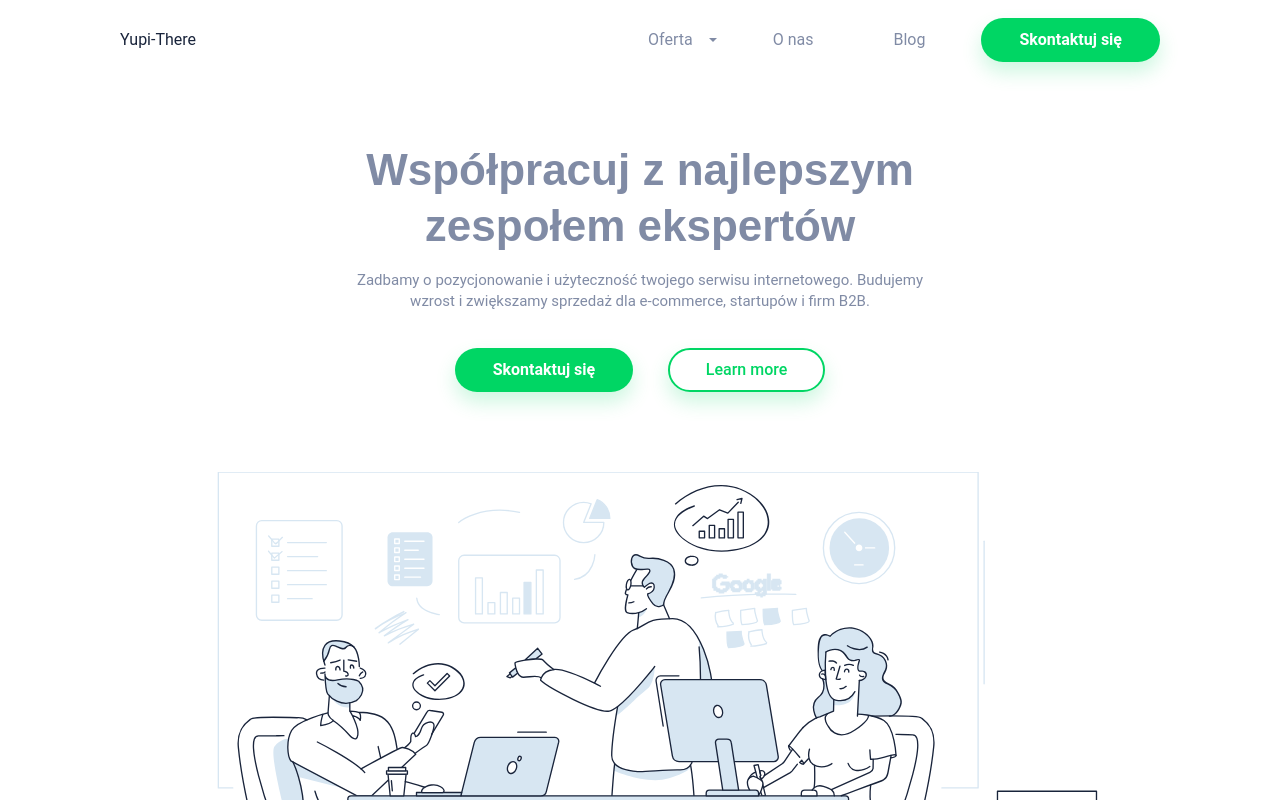
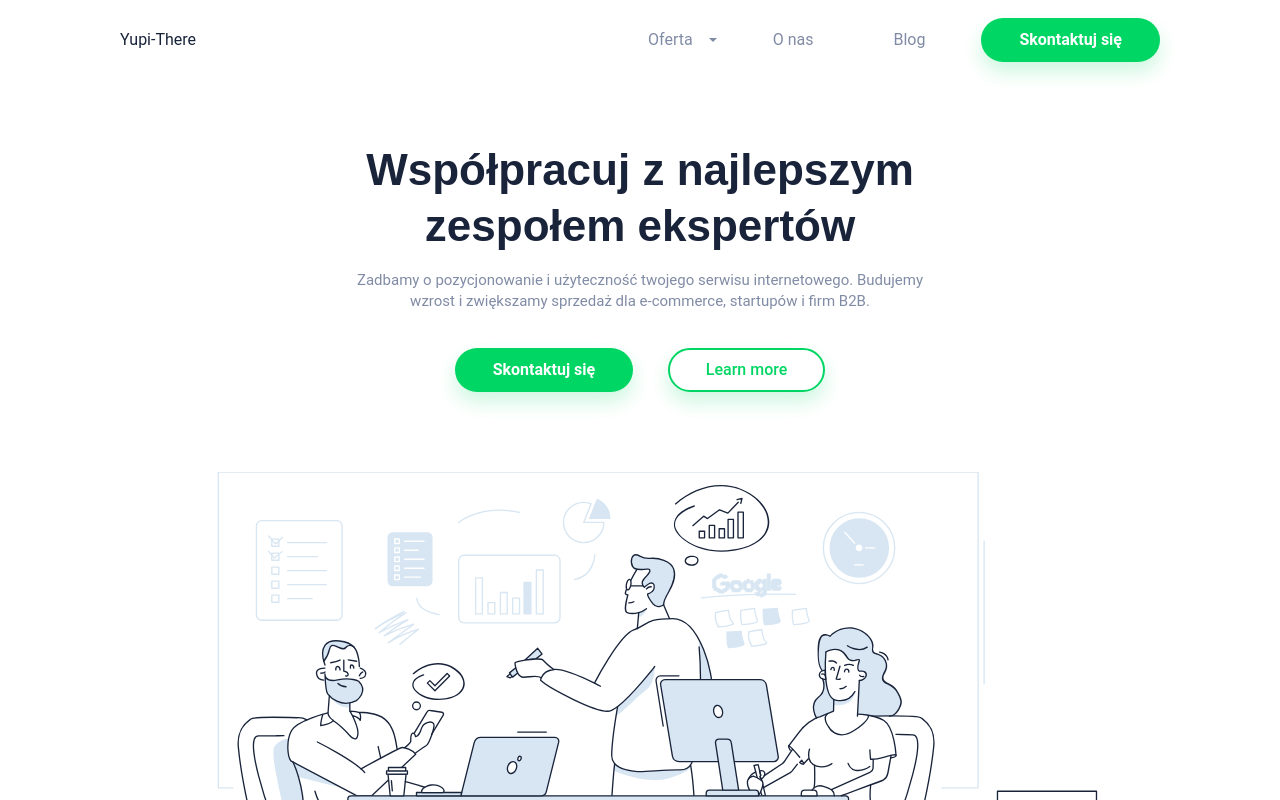
Before and after one commit to m-heyda/yupi-there, a React (Create React App) app: page / in a window 1280 px wide. Shown: the top 800 px of the page. Built offline with nearby package versions, Linux system fonts and the light colour scheme; what webfontloader would draw is missing.

Commit message:
styled component

```diff
--- a/src/components/Typography/index.js
+++ b/src/components/Typography/index.js
@@ -63,6 +63,7 @@ const Typography = ({
   return (
     <YupiTypography
       headingVariant={headingVariant}
+      textColor={textColor}
       onClick={e => {
         onClick(e);
       }}
@@ -77,7 +78,7 @@ Typography.defaultProps = {
   component: 'h5',
   align: 'center',
   maxWidth: 'none',
-  textColor: 'colors.darkBlue'
+  textColor: colors.darkBlue,
 };
 
 Typography.propTypes = {
```
